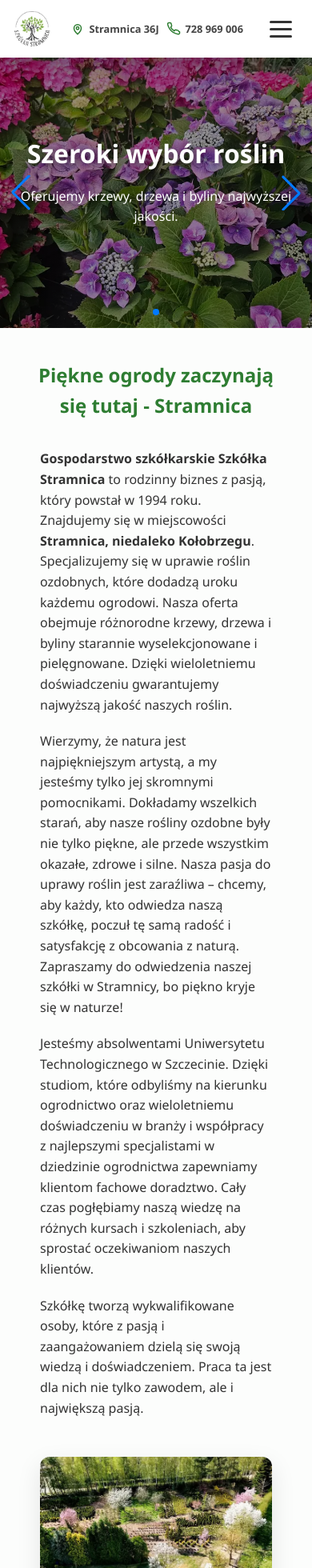
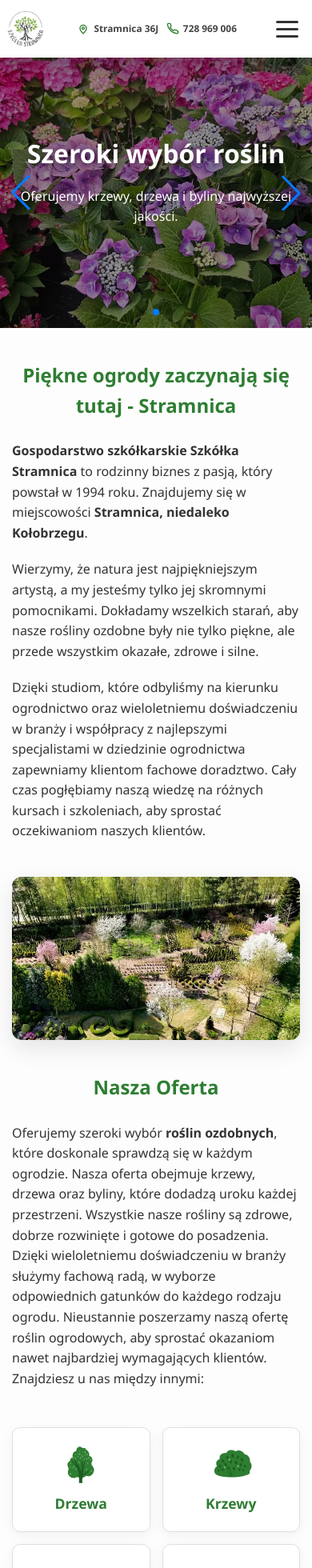
Before and after one commit to MK396/Szkolka_Stramnica, a Vue app in the folder szkolka-stramnica/: page / in a window 390 px wide. Shown: the top 1960 px of the page at 80% size. Built offline with nearby package versions, Linux system fonts and the light colour scheme.

Commit message:
update na wersje mobilne

```diff
--- a/szkolka-stramnica/src/App.vue
+++ b/szkolka-stramnica/src/App.vue
@@ -10,6 +10,10 @@ import Navbar from './components/Navbar.vue';
 </script>
 
 <style>
+:root {
+  --section-gap: 60px;
+}
+
 html {
   scroll-behavior: smooth;
 }
@@ -31,4 +35,14 @@ body {
   color: #333;
   background-color: #fcfdfc;
 }
+
+@media (max-width: 768px) {
+  :root {
+    --section-gap: 40px;
+  }
+
+  .container {
+    padding: 0 15px;
+  }
+}
 </style>
--- a/szkolka-stramnica/src/components/Hero.vue
+++ b/szkolka-stramnica/src/components/Hero.vue
@@ -211,6 +211,12 @@ onUnmounted(() => {
 }
 
 /* mniej kolumn → szersze kafelki ≈ kwadrat; zawsze 12 komórek */
+@media (max-width: 1000px) {
+  .hero-container {
+    margin-top: 0;
+  }
+}
+
 @media (max-width: 1024px) {
   .hero-container { height: 48vh; max-height: 480px; }
   .bg-grid {
--- a/szkolka-stramnica/src/components/Navbar.vue
+++ b/szkolka-stramnica/src/components/Navbar.vue
@@ -443,6 +443,47 @@
 .hamburger-btn.is-active .bar:nth-child(2) { opacity: 0; width: 0; }
 .hamburger-btn.is-active .bar:nth-child(3) { transform: translateY(-9px) rotate(-45deg); }
 
+@media (min-width: 1001px) {
+  .nav-content {
+    display: grid;
+    grid-template-columns: auto 1fr;
+    grid-template-rows: 1fr;
+    align-items: center;
+    column-gap: 12px;
+  }
+
+  .left-element {
+    position: static;
+    grid-column: 1;
+    grid-row: 1;
+    justify-self: start;
+    width: max-content;
+  }
+
+  .right-element {
+    grid-column: 2;
+    grid-row: 1;
+    width: 100%;
+    min-width: 0;
+    align-items: center;
+    justify-content: center;
+  }
+
+  .top-info-row {
+    width: 100%;
+    justify-content: center;
+  }
+
+  .info-group {
+    justify-content: center;
+  }
+
+  .bottom-nav {
+    width: 100%;
+    justify-content: center;
+  }
+}
+
 @media (max-width: 1000px) {
 
   .navbar-wrapper {
@@ -470,7 +511,7 @@
     min-height: 72px;
     max-height: 72px;
     max-width: none;
-    padding: 0 16px;
+    padding: 0 8px;
     align-items: center;
     gap: 6px;
     overflow: visible;
@@ -585,12 +626,12 @@
   }
 
   .mhi-chip-icon svg {
-    width: 18px;
-    height: 18px;
+    width: 16px;
+    height: 16px;
   }
 
   .mhi-chip-label {
-    font-size: 0.8rem;
+    font-size: 0.74rem;
     font-weight: 600;
     color: #444;
     line-height: 1.1;
--- a/szkolka-stramnica/src/components/Oferta.vue
+++ b/szkolka-stramnica/src/components/Oferta.vue
@@ -80,14 +80,15 @@
 
 <style scoped>
   .oferta-container {
-    padding: 50px 20px;
+    padding: var(--section-gap) 0 0;
     text-align: center;
   }
 
   h2 {
     color: #2e7d32;
-    font-size: 2rem;
-    margin-bottom: 30px;
+    font-size: clamp(1.5rem, 4vw, 2.2rem);
+    margin-bottom: 40px;
+    font-weight: 700;
   }
 
   .oferta-text-grid {
@@ -111,6 +112,7 @@
   .oferta-text p {
     margin-bottom: 20px;
     line-height: 1.8;
+    color: #333;
   }
 
   .rosliny-grid-wrapper {
@@ -168,10 +170,30 @@
   }
 
   @media (max-width: 768px) {
+    .oferta-text-grid {
+      padding: 0;
+      gap: 28px;
+    }
+
+    .oferta-text {
+      font-size: 1.05rem;
+    }
+
     .oferta-text,
     .rosliny-grid-wrapper {
       flex: 1 1 100%;
       min-width: 100%;
     }
   }
+
+  @media (max-width: 480px) {
+    h2 {
+      margin-bottom: 25px;
+    }
+
+    .oferta-text p {
+      font-size: 1rem;
+      line-height: 1.6;
+    }
+  }
 </style>
--- a/szkolka-stramnica/src/components/Opis.vue
+++ b/szkolka-stramnica/src/components/Opis.vue
@@ -3,10 +3,10 @@
         <h2>Piękne ogrody zaczynają się tutaj - Stramnica</h2>
         <div class="opis-text-img">
             <div class="opis-text">
-                <p><strong>Gospodarstwo szkółkarskie Szkółka Stramnica</strong> to rodzinny biznes z pasją, który powstał w 1994 roku. Znajdujemy się w miejscowości <strong>Stramnica, niedaleko Kołobrzegu</strong>. Specjalizujemy się w uprawie roślin ozdobnych, które dodadzą uroku każdemu ogrodowi. Nasza oferta obejmuje różnorodne krzewy, drzewa i byliny starannie wyselekcjonowane i pielęgnowane. Dzięki wieloletniemu doświadczeniu gwarantujemy najwyższą jakość naszych roślin.</p>
-                <p>Wierzymy, że natura jest najpiękniejszym artystą, a my jesteśmy tylko jej skromnymi pomocnikami. Dokładamy wszelkich starań, aby nasze rośliny ozdobne były nie tylko piękne, ale przede wszystkim okazałe, zdrowe i silne. Nasza pasja do uprawy roślin jest zaraźliwa – chcemy, aby każdy, kto odwiedza naszą szkółkę, poczuł tę samą radość i satysfakcję z obcowania z naturą. Zapraszamy do odwiedzenia naszej szkółki w Stramnicy, bo piękno kryje się w naturze!</p>
-                <p>Jesteśmy absolwentami Uniwersytetu Technologicznego w Szczecinie. Dzięki studiom, które odbyliśmy na kierunku ogrodnictwo oraz wieloletniemu doświadczeniu w branży i współpracy z najlepszymi specjalistami w dziedzinie ogrodnictwa zapewniamy klientom fachowe doradztwo. Cały czas pogłębiamy naszą wiedzę na różnych kursach i szkoleniach, aby sprostać oczekiwaniom naszych klientów.</p>
-                <p>Szkółkę tworzą wykwalifikowane osoby, które z pasją i zaangażowaniem dzielą się swoją wiedzą i doświadczeniem. Praca ta jest dla nich nie tylko zawodem, ale i największą pasją. </p>
+                <p><strong>Gospodarstwo szkółkarskie Szkółka Stramnica</strong> to rodzinny biznes z pasją, który powstał w 1994 roku. Znajdujemy się w miejscowości <strong>Stramnica, niedaleko Kołobrzegu</strong>.<span class="opis-tylko-desktop"> Specjalizujemy się w uprawie roślin ozdobnych, które dodadzą uroku każdemu ogrodowi. Nasza oferta obejmuje różnorodne krzewy, drzewa i byliny starannie wyselekcjonowane i pielęgnowane. Dzięki wieloletniemu doświadczeniu gwarantujemy najwyższą jakość naszych roślin.</span></p>
+                <p>Wierzymy, że natura jest najpiękniejszym artystą, a my jesteśmy tylko jej skromnymi pomocnikami. Dokładamy wszelkich starań, aby nasze rośliny ozdobne były nie tylko piękne, ale przede wszystkim okazałe, zdrowe i silne.<span class="opis-tylko-desktop"> Nasza pasja do uprawy roślin jest zaraźliwa – chcemy, aby każdy, kto odwiedza naszą szkółkę, poczuł tę samą radość i satysfakcję z obcowania z naturą. Zapraszamy do odwiedzenia naszej szkółki w Stramnicy, bo piękno kryje się w naturze!</span></p>
+                <p><span class="opis-tylko-desktop">Jesteśmy absolwentami Uniwersytetu Technologicznego w Szczecinie. </span>Dzięki studiom, które odbyliśmy na kierunku ogrodnictwo oraz wieloletniemu doświadczeniu w branży i współpracy z najlepszymi specjalistami w dziedzinie ogrodnictwa zapewniamy klientom fachowe doradztwo. Cały czas pogłębiamy naszą wiedzę na różnych kursach i szkoleniach, aby sprostać oczekiwaniom naszych klientów.</p>
+                <p class="opis-tylko-desktop">Szkółkę tworzą wykwalifikowane osoby, które z pasją i zaangażowaniem dzielą się swoją wiedzą i doświadczeniem. Praca ta jest dla nich nie tylko zawodem, ale i największą pasją.</p>
             </div>
             <div class="opis-img">
                 <picture>
@@ -25,7 +25,7 @@ import photoMobile from '../assets/photo1-mobile.webp';
 
 <style scoped>
     .opis-container {
-        padding: 60px 20px;
+        padding: var(--section-gap) 0 0;
         text-align: center;
     }
 
@@ -99,12 +99,19 @@ import photoMobile from '../assets/photo1-mobile.webp';
     }
 
     @media (max-width: 768px) {
-        .opis-container {
-            padding: 40px 20px;
+        .opis-text-img {
+            padding: 0;
+            gap: 24px;
         }
 
         .opis-text {
             font-size: 1.05rem;
+        }
+    }
+
+    @media (max-width: 639px) {
+        .opis-tylko-desktop {
+            display: none;
         }
     }
 
```
Also changed, not shown: szkolka-stramnica/src/components/Galeria.vue (+76 -54 lines).
